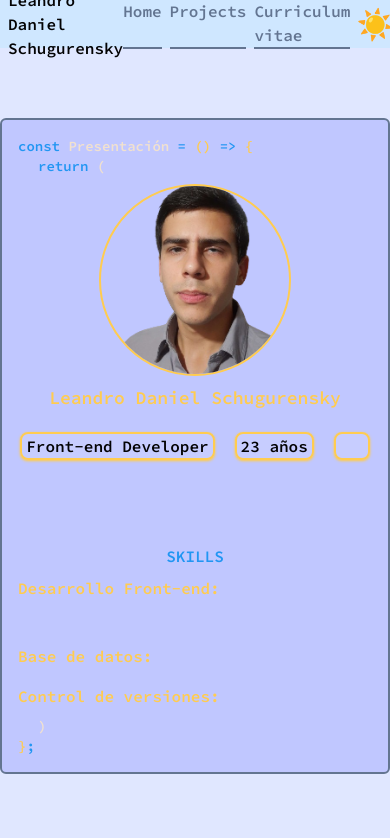
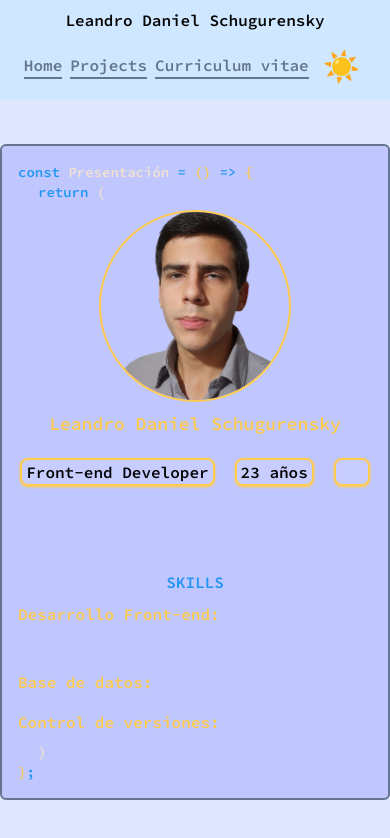
Before and after one commit to nicolasboattini/Portfolio, a React (Vite) app: page /home in a window 390 px wide. Shown: the top 838 px of the page. Built offline with nearby package versions, Linux system fonts and the light colour scheme.

Commit message:
Add: Diseño Responsive para el navbar

```diff
--- a/src/components/navbar/Navbar.tsx
+++ b/src/components/navbar/Navbar.tsx
@@ -6,11 +6,11 @@ export default function Navbar() {
   const location = useLocation();
 
   return (
-    <section className="w-full h-12 p-2 flex items-center justify-between
+    <section className="w-full min-h-12 p-2 gap-2 flex flex-wrap items-center justify-center sm:justify-between
     bg-LIGHT-BG-S dark:bg-DARK-BG-dark dark:text-CREMA text-L-T-P">
-      <p>{dataProfile.fullname}</p>
+      <p className="text-center">{dataProfile.fullname}</p>
 
-      <article className="flex gap-2 text-DARK-BORDER-light">
+      <article className="flex flex-wrap justify-center gap-2 text-DARK-BORDER-light">
         <Link to='/home' className={`border-b-2  border-DARK-BORDER-light ${location.pathname === '/home' ? 'border-CREMA dark:text-CREMA' : ''}`}>Home</Link>
         <Link to='/projects' className={`border-b-2  border-DARK-BORDER-light ${location.pathname === '/projects' ? 'border-CREMA dark:text-CREMA' : ''}`}>Projects</Link>
         <Link to='/cv' className={`border-b-2  border-DARK-BORDER-light ${location.pathname === '/cv' ? 'border-CREMA dark:text-CREMA' : ''}`}>Curriculum vitae</Link>
```
